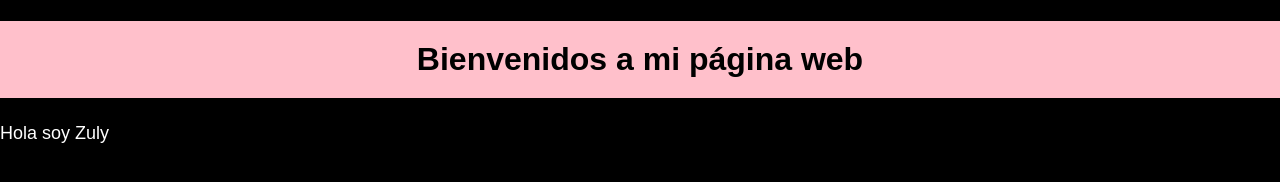
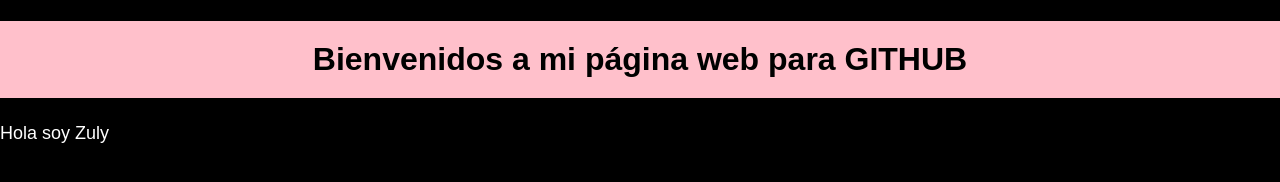
Before and after one commit to ZulySantana/ProyectoPublicar, a plain HTML site: page index.html in a window 1280 px wide. Drawn offline with Linux system fonts and the light colour scheme.

Commit message:
ajuste en el h1 index.html

```diff
--- a/index.html
+++ b/index.html
@@ -7,7 +7,7 @@
     <link rel="stylesheet" href="css/bienvenidos.css">
 </head>
 <header>
-    <h1>Bienvenidos a mi página web</h1>
+    <h1>Bienvenidos a mi página web para GITHUB</h1>
 </header>
 <body>
     <p>Hola soy Zuly </p>
```
